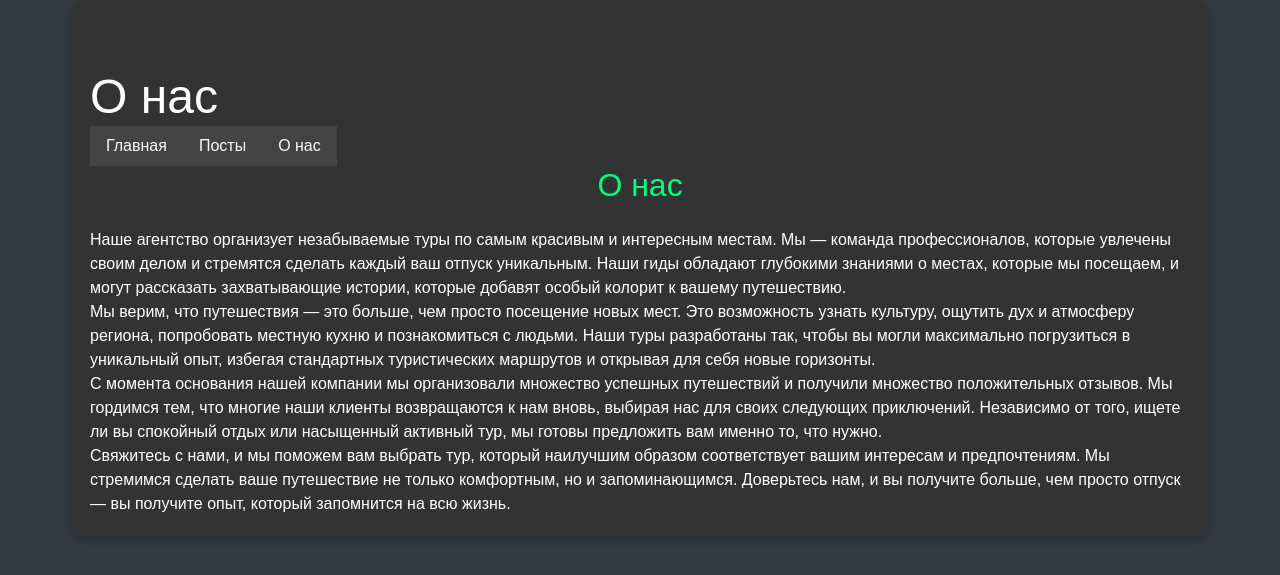
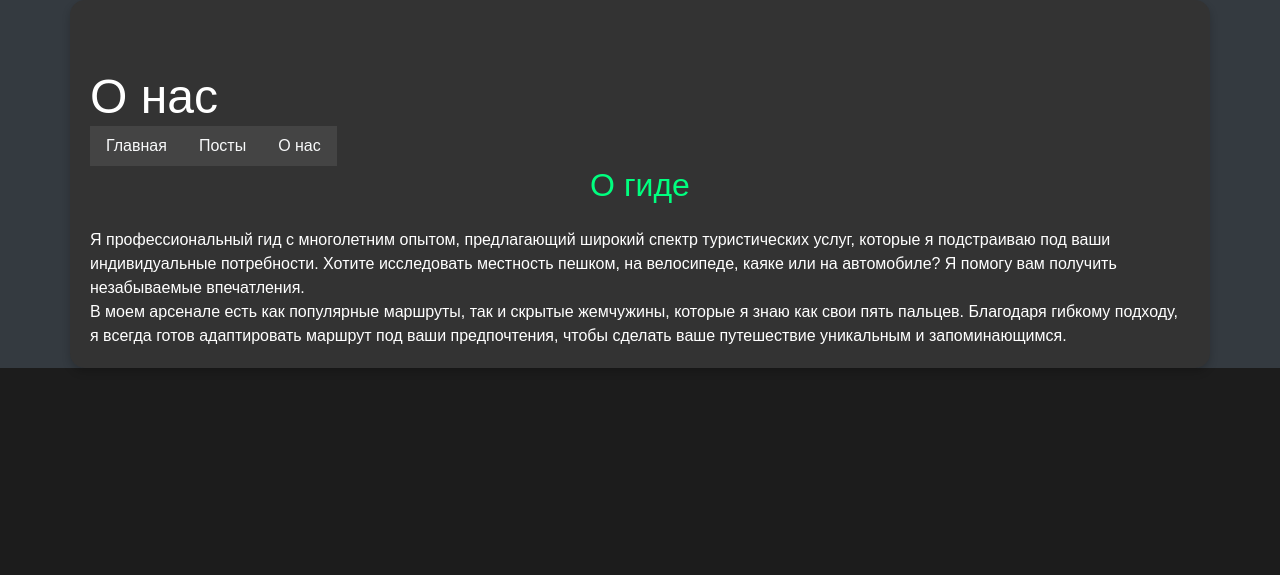
Before and after one commit to TheLastSoulTiger/Site_Guide, a Django app: page /about/ in a window 1280 px wide. Shown: the top 575 px of the page. Run offline with Django 5.2, Linux system fonts and the light colour scheme; some libraries are stand-ins or nearby versions.

Commit message:
Próba 02/09

```diff
--- a/blog/templates/blog/about.html
+++ b/blog/templates/blog/about.html
@@ -17,30 +17,13 @@
                 <li class="nav-item"><a class="nav-link text-light" href="{% url 'about' %}">О нас</a></li>
             </ul>
         </nav>
- <h2 class="text-center mb-4">О нас</h2>
+ <h2 class="text-center mb-4">О гиде</h2>
         <p>
-            Наше агентство организует незабываемые туры по самым красивым и интересным местам. Мы — команда
-            профессионалов, которые увлечены своим делом и стремятся сделать каждый ваш отпуск уникальным. Наши
-            гиды обладают глубокими знаниями о местах, которые мы посещаем, и могут рассказать захватывающие истории,
-            которые добавят особый колорит к вашему путешествию.
+          Я профессиональный гид с многолетним опытом, предлагающий широкий спектр туристических услуг,
+          которые я подстраиваю под ваши индивидуальные потребности. Хотите исследовать местность пешком, на велосипеде, каяке или на автомобиле? Я помогу вам получить незабываемые впечатления.
         </p>
         <p>
-            Мы верим, что путешествия — это больше, чем просто посещение новых мест. Это возможность
-            узнать культуру, ощутить дух и атмосферу региона, попробовать местную кухню и познакомиться с людьми.
-            Наши туры разработаны так, чтобы вы могли максимально погрузиться в уникальный опыт, избегая стандартных
-            туристических маршрутов и открывая для себя новые горизонты.
-        </p>
-        <p>
-            С момента основания нашей компании мы организовали множество успешных путешествий и получили
-            множество положительных отзывов. Мы гордимся тем, что многие наши клиенты возвращаются к нам вновь,
-            выбирая нас для своих следующих приключений. Независимо от того, ищете ли вы спокойный отдых или
-            насыщенный активный тур, мы готовы предложить вам именно то, что нужно.
-        </p>
-        <p>
-            Свяжитесь с нами, и мы поможем вам выбрать тур, который наилучшим образом соответствует вашим
-            интересам и предпочтениям. Мы стремимся сделать ваше путешествие не только комфортным, но и
-            запоминающимся. Доверьтесь нам, и вы получите больше, чем просто отпуск — вы получите опыт, который
-            запомнится на всю жизнь.
+          В моем арсенале есть как популярные маршруты, так и скрытые жемчужины, которые я знаю как свои пять пальцев. Благодаря гибкому подходу, я всегда готов адаптировать маршрут под ваши предпочтения, чтобы сделать ваше путешествие уникальным и запоминающимся.
         </p>
     </div>
     <script src="https://code.jquery.com/jquery-3.5.1.slim.min.js"></script>
--- a/static/blog/style.css
+++ b/static/blog/style.css
@@ -41,6 +41,15 @@ body,footer {
 background-color:#1c1c1c;
 color:#fff
 }
+
+html, body {
+    background-color: #1c1c1c !important; /* Lub inny wybrany kolor */
+}
+
+.container, .main-content, .page {
+    background-color: #1c1c1c; /* Ustawienie koloru tła dla głównych kontenerów */
+}
+
 
 footer,header {
 padding:20px;
@@ -460,6 +469,24 @@ background:linear-gradient(45deg,#1c1c1c,#333);
 color:#999
 }
 
+.footer-container {
+    display: flex;
+    justify-content: space-between;
+    align-items: center;
+    padding: 20px;
+}
+
+.footer-text {
+    flex: 1;
+    margin-right: 20px;
+    font-size: 16px;
+}
+
+.footer-map {
+    flex: 2;
+    max-width: 600px; /* Maksymalna szerokość mapy */
+}
+
 .map-container {
 width:100%;
 height:500px;
@@ -517,8 +544,11 @@ border:none
 }
 
 .tour-card img {
-    border-radius: 8px;
     margin-bottom: 15px;
+    width: 100%; /* Ustawia szerokość obrazu na 100% szerokości kontenera */
+    height: 200px; /* Stała wysokość dla wszystkich obrazów */
+    object-fit: cover; /* Dopasowanie obrazu bez zniekształceń */
+    border-radius: 5px; /* Opcjonalnie: zaokrąglone rogi */
 }
 
 /* Stylowanie obrazów */
```
Also changed, not shown: blog/templates/blog/home.html (+13 -6 lines), db.sqlite3.
